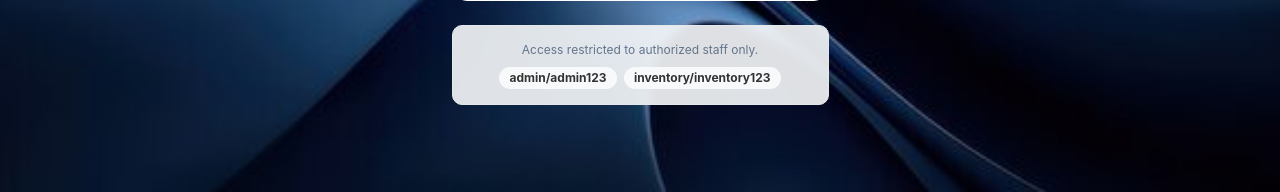
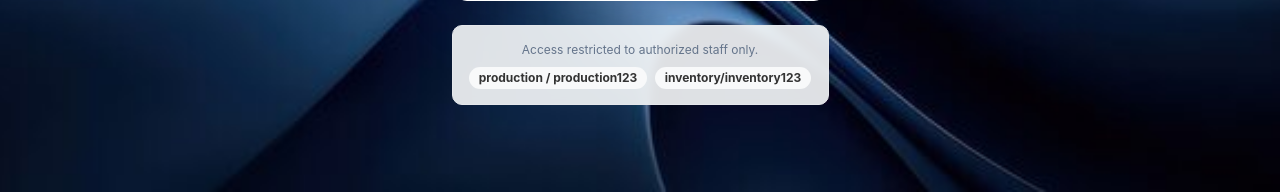
Before and after one commit to Saifullah-Zakaib/ERP, a Django app: page /login/ in a window 1280 px wide. Shown: the part 608-800 px from the top of the page. Run offline with Django 4.2, Linux system fonts and the light colour scheme.

Commit message:
removing credentials

```diff
--- a/templates/core/login.html
+++ b/templates/core/login.html
@@ -263,7 +263,7 @@
             <div class="mt-4 access-note">
                 <p class="text-center">Access restricted to authorized staff only.</p>
                 <p class="text-center mt-2">
-                    <span class="badge bg-light me-1">admin/admin123</span>
+                    <span class="badge bg-light me-1">production / production123</span>
                     <span class="badge bg-light">inventory/inventory123</span>
                 </p>
             </div>
```
